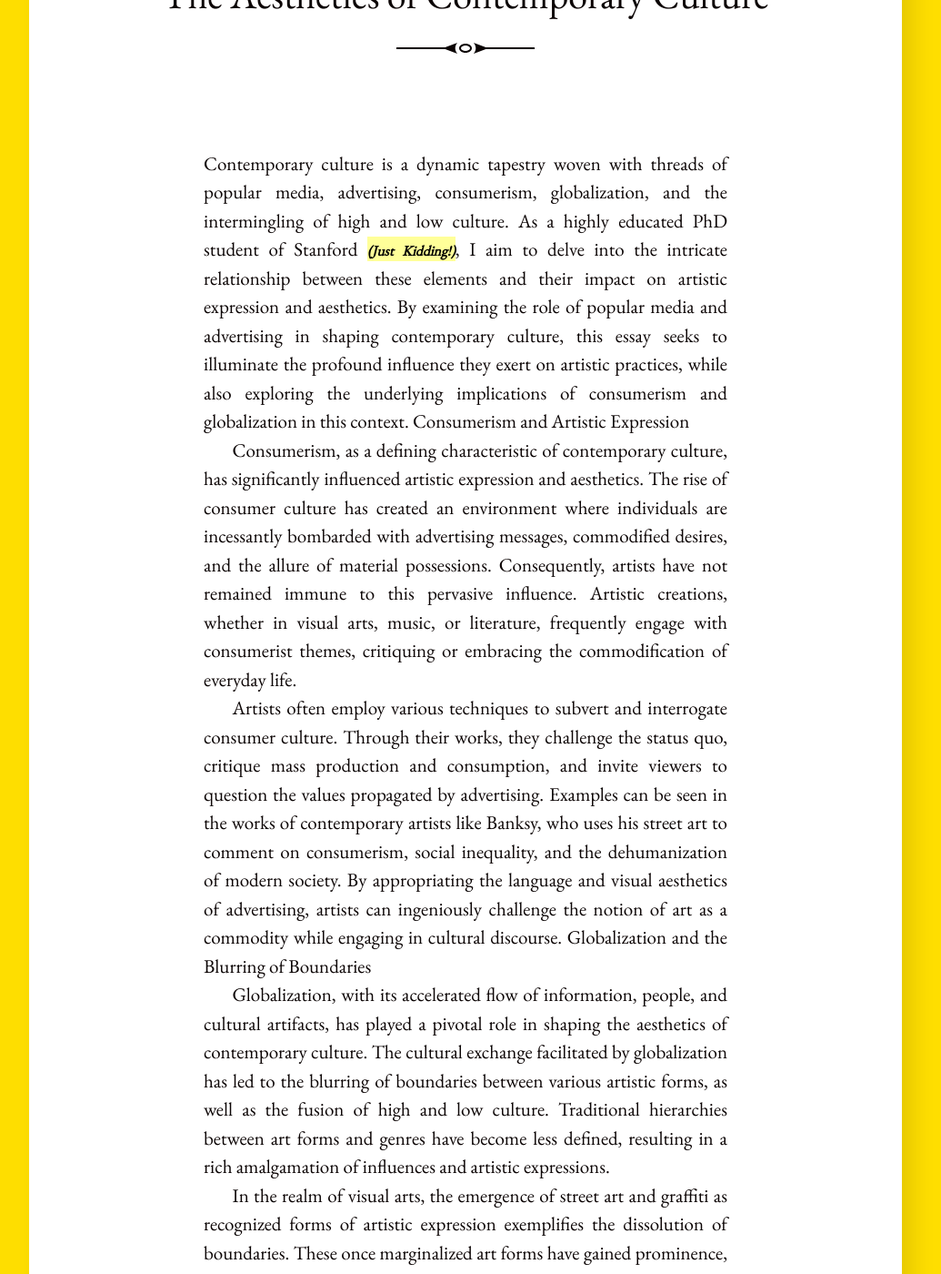
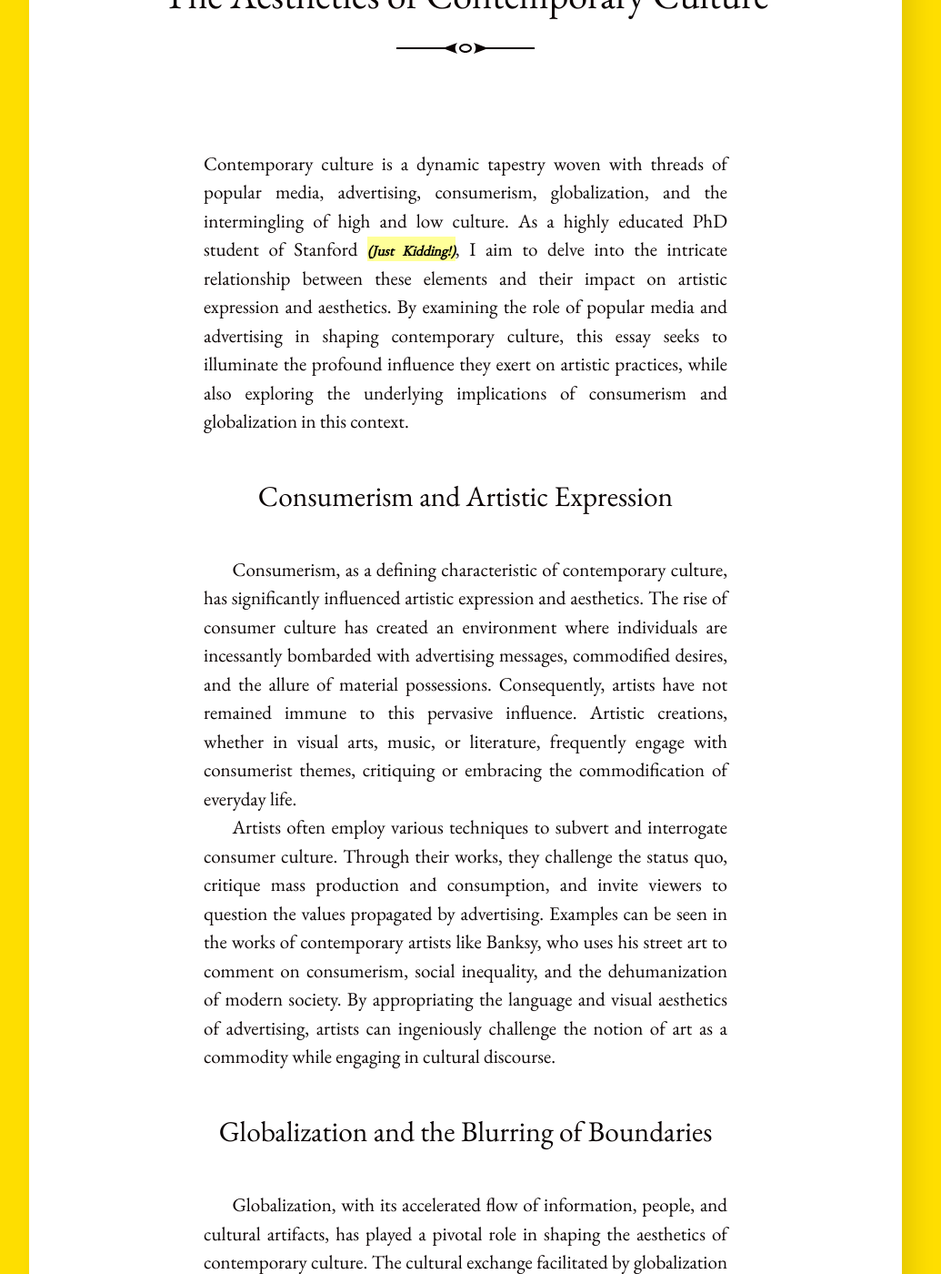
Before and after one commit to iamarishi/iamarishi.github.io, a Jekyll site: the page built from _posts/2023-06-03-contemporary-culture.md, in a window 1280 px wide and 1400 px high, scrolled down 295 px. Shown: the whole window at 91% size, without its empty margins (128-1163 px from the left). Built offline with Jekyll 4.4.1, drawn with Linux system fonts in a browser that asks for light colours; some of the changed text lies outside the part shown.

```diff
--- a/_posts/2023-06-03-contemporary-culture.md
+++ b/_posts/2023-06-03-contemporary-culture.md
@@ -5,19 +5,22 @@ categories: art
 ---
 
 Contemporary culture is a dynamic tapestry woven with threads of popular media, advertising, consumerism, globalization, and the intermingling of high and low culture. As a highly educated PhD student of Stanford <mark><small>(Just Kidding!)</small></mark>, I aim to delve into the intricate relationship between these elements and their impact on artistic expression and aesthetics. By examining the role of popular media and advertising in shaping contemporary culture, this essay seeks to illuminate the profound influence they exert on artistic practices, while also exploring the underlying implications of consumerism and globalization in this context.
-Consumerism and Artistic Expression
+
+### Consumerism and Artistic Expression
 
 Consumerism, as a defining characteristic of contemporary culture, has significantly influenced artistic expression and aesthetics. The rise of consumer culture has created an environment where individuals are incessantly bombarded with advertising messages, commodified desires, and the allure of material possessions. Consequently, artists have not remained immune to this pervasive influence. Artistic creations, whether in visual arts, music, or literature, frequently engage with consumerist themes, critiquing or embracing the commodification of everyday life.
 
 Artists often employ various techniques to subvert and interrogate consumer culture. Through their works, they challenge the status quo, critique mass production and consumption, and invite viewers to question the values propagated by advertising. Examples can be seen in the works of contemporary artists like Banksy, who uses his street art to comment on consumerism, social inequality, and the dehumanization of modern society. By appropriating the language and visual aesthetics of advertising, artists can ingeniously challenge the notion of art as a commodity while engaging in cultural discourse.
-Globalization and the Blurring of Boundaries
+
+### Globalization and the Blurring of Boundaries
 
 Globalization, with its accelerated flow of information, people, and cultural artifacts, has played a pivotal role in shaping the aesthetics of contemporary culture. The cultural exchange facilitated by globalization has led to the blurring of boundaries between various artistic forms, as well as the fusion of high and low culture. Traditional hierarchies between art forms and genres have become less defined, resulting in a rich amalgamation of influences and artistic expressions.
 
 In the realm of visual arts, the emergence of street art and graffiti as recognized forms of artistic expression exemplifies the dissolution of boundaries. These once marginalized art forms have gained prominence, challenging the hegemony of traditional art spaces and aesthetics. Simultaneously, contemporary advertising and popular media have embraced elements of artistic expression, appropriating visual styles and techniques borrowed from the art world to captivate and engage audiences.
 
 The influence of popular media and advertising on aesthetics can also be observed in the music industry, where genres are increasingly blending and hybridizing, often borrowing from diverse cultural traditions. This cross-pollination of sounds and styles has given rise to new genres and subcultures, forging unique aesthetic experiences that resonate with global audiences.
-Implications and Conclusion
+
+### Implications and Conclusion
 
 The aesthetics of contemporary culture, shaped by the influence of popular media, advertising, consumerism, and globalization, present both opportunities and challenges for artistic expression. On one hand, the integration of advertising aesthetics and popular media techniques has democratized art, making it more accessible and relatable to a wider audience. It has also opened up new avenues for artists to engage with societal issues, provoke critical thought, and challenge dominant narratives.
 
```
